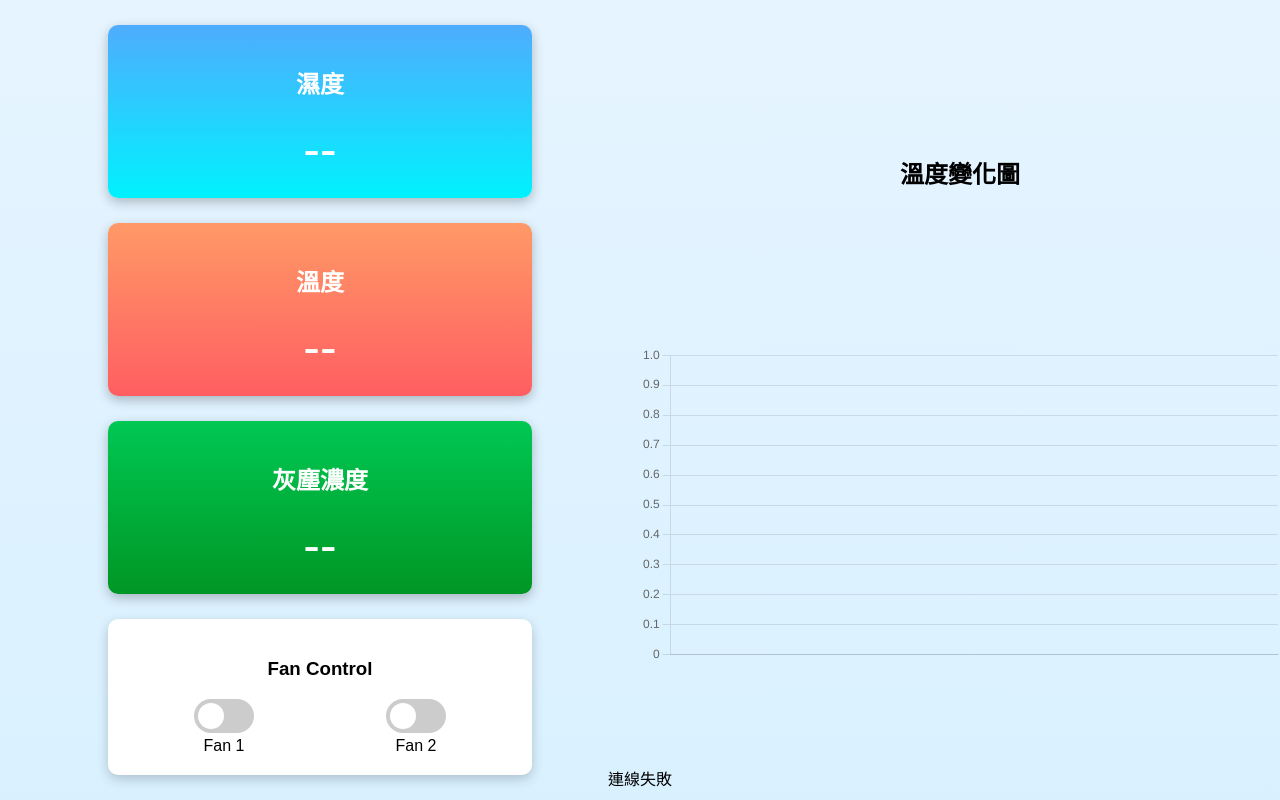
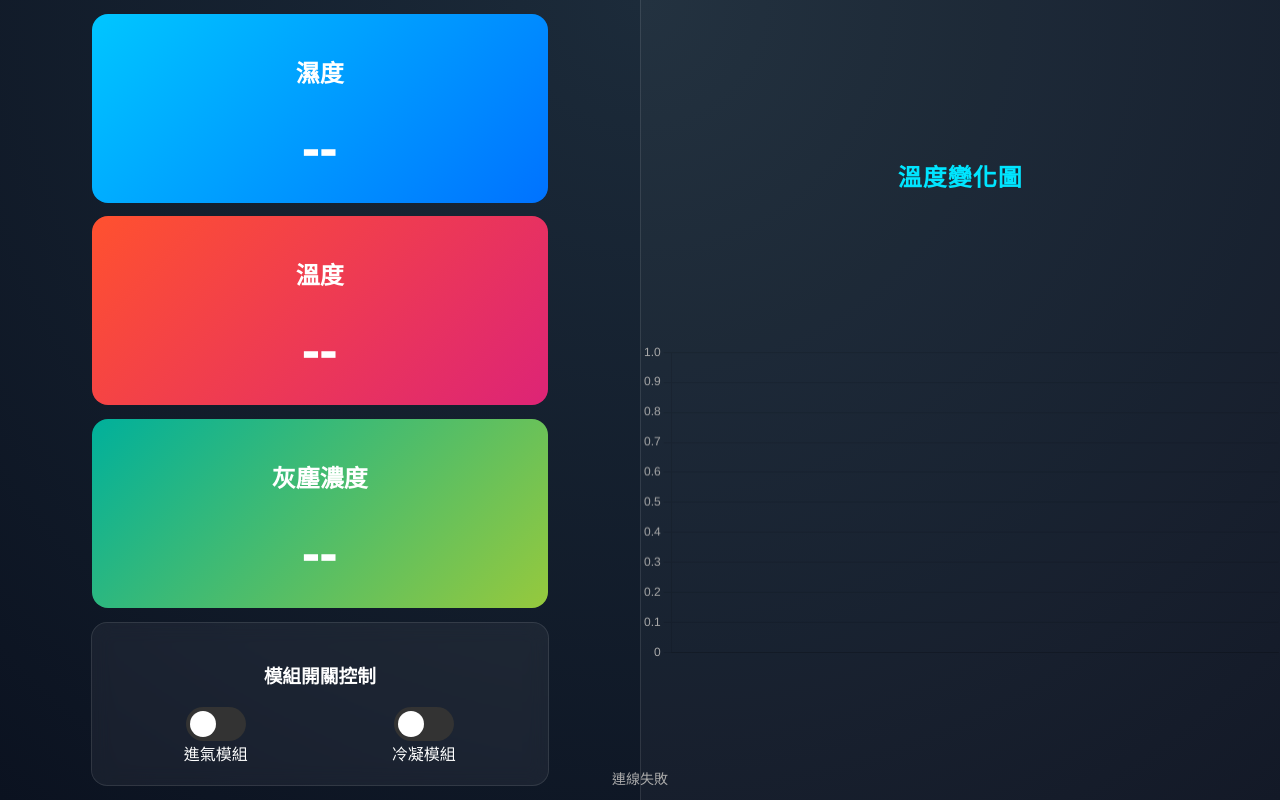
Before and after one commit to Sam940522/01.html, a plain HTML site: page index2.html in a window 1280 px wide. Both pictures are taken after a click on the element "溫度 --". Drawn offline with nearby package versions, Linux system fonts and the light colour scheme; no server answers.

Commit message:
Update index2.html

```diff
--- a/index2.html
+++ b/index2.html
@@ -2,292 +2,592 @@
 <html lang="zh-TW">
 <head>
 <meta charset="UTF-8">
+
+<!-- 網頁標題 -->
 <title>ESP32 Firebase 監控</title>
 
+<!-- 載入 Chart.js 圖表套件 -->
 <script src="https://cdn.jsdelivr.net/npm/chart.js"></script>
 
 <style>
+
+/* 頁面設定 */
 body {
+    /* 外邊距設為 0 */
     margin: 0;
-    font-family: Arial;
+
+    /* 字體 */
+    font-family: "Segoe UI", Arial;
+
+    /* 視窗大小 */
     height: 100vh;
+
+    /* 左右排列 */
     display: flex;
-    background: linear-gradient(#e6f4ff, #d9f1ff);
+
+    /* 背景顏色 */
+    background: radial-gradient(circle at top, #1c2b3a, #0b1220);
+
+    /* 文字顏色 */
+    color: white;
 }
 
+/* 左右區塊 */
 .left, .right {
+
+    /* 寬度50% */
     width: 50%;
+
     display: flex;
+
+    /* 垂直排列 */
     flex-direction: column;
-    justify-content: space-evenly;
-    align-items: center;
+
+    /* 排版平均 */
+    justify-content:
+    space-evenly;
+
+    /* 水平置中 */
+    align-items:
+
+    center;
 }
 
-/* 卡片 */
+/* 感測器介面 */
 .left .box {
-    width: 60%;
+
+    /* 寬度65% */
+    width: 65%;
+
+    /* 上下左右留白20px */
     padding: 20px;
-    border-radius: 10px;
+
+    /* 介面邊框圓角 */
+    border-radius: 16px;
+
     text-align: center;
+
     color: white;
-    box-shadow: 0 4px 12px rgba(0,0,0,0.25);
+
+    /* 介面可點擊 */
     cursor: pointer;
-    transition: 0.2s;
+
+    /* 變化效果 */
+    transition: 0.3s;
+
+    /* 陰影
+    box-shadow: 0 0 20px rgba(0,0,0,0.5);*/
+
+    /* 半透明邊框
+    border: 1px solid rgba(255,255,255,0.1);*/
+
+    /* 介面背景 */
+    backdrop-filter: blur(8px);
 }
 
-.left .box:hover {
-    transform: scale(1.03);
+/* 濕度介面顏色 */
+.hum {
+    background: linear-gradient(135deg, #00c6ff, #0072ff);
 }
 
-.hum { background: linear-gradient(#4facfe, #00f2fe); }
-.temp { background: linear-gradient(#ff9966, #ff5e62); }
-.ash { background: linear-gradient(#00c853, #009624); }
-
-.value { font-size: 50px; }
-
-/* 控制區 */
-.controlBox {
-    width: 60%;
-    padding: 20px;
-    border-radius: 10px;
-    background: white;
-    text-align: center;
-    box-shadow: 0 4px 12px rgba(0,0,0,0.2);
+/* 溫度介面顏色 */
+.temp {
+    background: linear-gradient(135deg, #ff512f, #dd2476);
 }
 
+/* 灰塵介面顏色 */
+.ash {
+    background: linear-gradient(135deg, #00b09b, #96c93d);
+}
+
+/* 數值字樣 */
+.value {
+    /* 字體大小 */
+    font-size: 54px;
+    /* 字體加粗 */
+    font-weight: bold;
+    /* 內容間距 */
+    margin-top: 10px;
+}
+
+/* 模組控制介面 */
+.controlBox {
+    /* 寬度65% */
+    width: 65%;
+    /* 上下左右留白20px */
+    padding: 20px;
+    /* 介面邊框圓角 */
+    border-radius: 16px;
+
+    /* 半透明背景 */
+    background: rgba(255,255,255,0.05);
+    /* 介面邊框圓角 */
+    border: 1px solid rgba(255,255,255,0.1);
+    /* 介面背景 */
+    backdrop-filter: blur(10px);
+    /* 文字置中 */
+    text-align: center;
+    /*
+    box-shadow: 0 0 20px rgba(0,0,0,0.4);*/
+}
+
+/* 模組開關介面配置 */
 .switchGroup {
-    margin-top: 10px;
+    /* 間距15px */
+    margin-top: 15px;
+
     display: flex;
+    /* 開關左右排列 */
     justify-content: space-around;
 }
 
-/* switch */
+/* 模組開關樣式 */
 .switch {
+
   position: relative;
+
   display: inline-block;
+   /* 開關寬度60px */
   width: 60px;
+   /* 開關寬度34px */
   height: 34px;
 }
 
-.switch input { display:none; }
-
-.slider {
-  position: absolute;
-  cursor: pointer;
-  top: 0; left: 0; right: 0; bottom: 0;
-  background-color: #ccc;
-  transition: .4s;
-  border-radius: 34px;
+/* 隱藏原本 checkbox
+.switch input {
+    display:none;
 }
 
-.slider:before {
+/* 開關底座 */
+.slider {
+
   position: absolute;
-  content: "";
-  height: 26px;
-  width: 26px;
-  left: 4px;
-  bottom: 4px;
-  background-color: white;
-  transition: .4s;
-  border-radius: 50%;
+  /* 開關可點擊 */
+  cursor: pointer;
+
+  inset: 0;
+  /* 背景顏色（深灰） */
+  background: #333;
+  /* 開關邊框圓角 */
+  border-radius: 34px;
+  /* 變化效果 */
+  transition: 0.3s;
 }
 
-input:checked + .slider {
-  background-color: #2196F3;
+/* 開關圓球 */
+.slider:before {
+
+  content: "";
+
+  position: absolute;
+
+  height: 26px;
+
+  width: 26px;
+
+  left: 4px;
+
+  bottom: 4px;
+
+  background: white;
+
+  border-radius: 50%;
+
+  transition: 0.3s;
 }
 
+/* 開啟後背景 */
+input:checked + .slider {
+    background: #2196F3;
+}
+
+/* 開啟後圓球移動 */
 input:checked + .slider:before {
   transform: translateX(26px);
 }
 
+/* 右側圖表區 */
+.right {
+
+    /* 半透明背景 */
+    background: rgba(255,255,255,0.03);
+
+    /* 左邊分隔線 */
+    border-left: 1px solid rgba(255,255,255,0.1);
+}
+
+/* 圖表標題 */
+.right h2 {
+
+    margin-bottom: 10px;
+
+    letter-spacing: 1px;
+
+    color: #00e5ff;
+}
+
+/* 底部狀態文字 */
 .status {
+
     position: fixed;
-    bottom: 10px;
+
+    bottom: 12px;
+
     left: 50%;
+
     transform: translateX(-50%);
+
+    font-size: 14px;
+
+    color: #aaa;
 }
 </style>
 </head>
 
 <body>
 
-<!-- 左側 -->
+<!-- 左側資料區 -->
 <div class="left">
 
+    <!-- 濕度卡片 -->
     <div class="box hum" onclick="showChart('hum')">
+
         <h2>濕度</h2>
+
+        <!-- 即時濕度 -->
         <div class="value" id="hum">--</div>
     </div>
 
+    <!-- 溫度卡片 -->
     <div class="box temp" onclick="showChart('temp')">
+
         <h2>溫度</h2>
+
+        <!-- 即時溫度 -->
         <div class="value" id="temp">--</div>
     </div>
 
+    <!-- 灰塵卡片 -->
     <div class="box ash" onclick="showChart('ash')">
+
         <h2>灰塵濃度</h2>
+
+        <!-- 即時灰塵數值 -->
         <div class="value" id="ash">--</div>
     </div>
 
-    <!-- 控制 -->
+    <!-- 控制區 -->
     <div class="controlBox">
-        <h3>Fan Control</h3>
+
+        <h3>模組開關控制</h3>
 
         <div class="switchGroup">
+
+            <!-- 進氣模組 -->
             <div>
+
                 <label class="switch">
-                  <input type="checkbox" id="fan1" onchange="toggleFan('fan1')">
+
+                  <input type="checkbox"
+                         id="fan1"
+                         onchange="toggleFan('fan1')">
+
                   <span class="slider"></span>
+
                 </label>
-                <div>Fan 1</div>
+
+                <div>進氣模組</div>
+
             </div>
 
+            <!-- 冷凝模組 -->
             <div>
+
                 <label class="switch">
-                  <input type="checkbox" id="fan2" onchange="toggleFan('fan2')">
+
+                  <input type="checkbox"
+                         id="fan2"
+                         onchange="toggleFan('fan2')">
+
                   <span class="slider"></span>
+
                 </label>
-                <div>Fan 2</div>
+
+                <div>冷凝模組</div>
+
             </div>
+
         </div>
     </div>
 
 </div>
 
-<!-- 右側 -->
+<!-- 右側圖表區 -->
 <div class="right">
+
+    <!-- 圖表標題 -->
     <h2 id="chartTitle">溫度變化圖</h2>
+
+    <!-- Chart.js 畫布 -->
     <canvas id="chart"></canvas>
+
 </div>
 
-<div class="status" id="status">初始化...</div>
+<!-- 底部狀態 -->
+<div class="status" id="status">初始化</div>
 
 <script>
 
-const baseURL = "https://removewesh-default-rtdb.firebaseio.com";
+/* Firebase 資料庫網址 */
+const baseURL =
+"https://removewesh-default-rtdb.firebaseio.com";
 
+/* 目前顯示的圖表類型 */
 let currentType = "temp";
 
-/* 🔥 三種資料永遠同步更新 */
+/* 儲存圖表資料 */
 const dataStore = {
-    temp: { labels: [], data: [] },
-    hum:  { labels: [], data: [] },
-    ash:  { labels: [], data: [] }
+
+    temp: {
+        labels: [],
+        data: []
+    },
+
+    hum: {
+        labels: [],
+        data: []
+    },
+
+    ash: {
+        labels: [],
+        data: []
+    }
 };
 
-/* Chart */
-const ctx = document.getElementById("chart").getContext("2d");
+/* 取得 canvas */
+const ctx =
+document.getElementById("chart").getContext("2d");
 
+/* 建立圖表 */
 const chart = new Chart(ctx, {
+
     type: "line",
+
     data: {
+
         labels: [],
+
         datasets: [{
+
             data: [],
-            borderColor: "red",
+
+            /* 線條顏色 */
+            borderColor: "#00e5ff",
+
+            /* 線條粗細 */
             borderWidth: 2,
+
+            /* 不填滿 */
             fill: false,
+
+            /* 折線 */
             tension: 0
         }]
     },
+
     options: {
+
         responsive: true,
+
+        /* 關閉動畫 */
         animation: false,
+
         plugins: {
-            legend: { display: false }
+
+            /* 不顯示圖例 */
+            legend: {
+                display: false
+            }
+        },
+
+        scales: {
+
+            x: {
+                ticks: {
+                    color: "#aaa"
+                }
+            },
+
+            y: {
+                ticks: {
+                    color: "#aaa"
+                }
+            }
         }
     }
 });
 
-/* 切換顯示（只換視角） */
+/* 換圖表 */
 function showChart(type) {
+
+    /* 設定目前圖表 */
     currentType = type;
 
-    if (type === "temp") {
-        document.getElementById("chartTitle").innerText = "溫度變化圖";
-        chart.data.datasets[0].borderColor = "red";
-    }
+    /* 標題對應 */
+    const titleMap = {
 
-    if (type === "hum") {
-        document.getElementById("chartTitle").innerText = "濕度變化圖";
-        chart.data.datasets[0].borderColor = "blue";
-    }
+        temp: "溫度變化圖",
 
-    if (type === "ash") {
-        document.getElementById("chartTitle").innerText = "灰塵密度變化圖";
-        chart.data.datasets[0].borderColor = "green";
-    }
+        hum: "濕度變化圖",
 
-    chart.data.labels = dataStore[type].labels;
-    chart.data.datasets[0].data = dataStore[type].data;
+        ash: "灰塵密度變化圖"
+    };
 
+    /* 顏色對應 */
+    const colorMap = {
+
+        temp: "#ff4d4d",
+
+        hum: "#00c6ff",
+
+        ash: "#00ff88"
+    };
+
+    /* 更新標題 */
+    document.getElementById("chartTitle").innerText =
+    titleMap[type];
+
+    /* 更新線條顏色 */
+    chart.data.datasets[0].borderColor =
+    colorMap[type];
+
+    /* 更新圖表資料 */
+    chart.data.labels =
+    dataStore[type].labels;
+
+    chart.data.datasets[0].data =
+    dataStore[type].data;
+
+    /* 重新繪製 */
     chart.update();
 }
 
-/* 🔥 更新資料（核心修正） */
+/* 更新 Firebase 資料 */
 async function update() {
+
     try {
-        const res = await fetch(baseURL + "/.json");
+
+        /* 讀取 Firebase */
+        const res =
+        await fetch(baseURL + "/.json");
+
+        /* 轉 JSON */
         const data = await res.json();
 
+        /* 若沒有資料 */
         if (!data || !data.sensor) return;
 
+        /* sensor 區塊 */
         const s = data.sensor;
 
-        document.getElementById("temp").innerText = s.temperature + "°C";
-        document.getElementById("hum").innerText = s.humidity + "%";
-        document.getElementById("ash").innerText = s.ash ?? "--";
+        /* 更新畫面數值 */
+        document.getElementById("temp").innerText =
+        s.temperature + "°C";
 
-        const time = new Date().toLocaleTimeString();
+        document.getElementById("hum").innerText =
+        s.humidity + "%";
 
-        /* 🔥 三種資料全部同步記錄（重點） */
+        document.getElementById("ash").innerText =
+        s.ash ?? "--";
+
+        /* 取得目前時間 */
+        const time =
+        new Date().toLocaleTimeString();
+
+        /* 加入溫度資料 */
         dataStore.temp.labels.push(time);
         dataStore.temp.data.push(s.temperature);
 
+        /* 加入濕度資料 */
         dataStore.hum.labels.push(time);
         dataStore.hum.data.push(s.humidity);
 
+        /* 加入灰塵資料 */
         dataStore.ash.labels.push(time);
         dataStore.ash.data.push(s.ash ?? 0);
 
-        /* 限制長度 */
-        ["temp", "hum", "ash"].forEach(type => {
-            if (dataStore[type].labels.length > 10) {
-                dataStore[type].labels.shift();
-                dataStore[type].data.shift();
+        /* 最多保留10筆 */
+        ["temp","hum","ash"].forEach(t=>{
+
+            if(dataStore[t].labels.length > 10){
+
+                /* 移除最舊資料 */
+                dataStore[t].labels.shift();
+
+                dataStore[t].data.shift();
             }
         });
 
-        /* 更新畫面 */
-        chart.data.labels = dataStore[currentType].labels;
-        chart.data.datasets[0].data = dataStore[currentType].data;
+        /* 更新目前圖表 */
+        chart.data.labels =
+        dataStore[currentType].labels;
+
+        chart.data.datasets[0].data =
+        dataStore[currentType].data;
 
         chart.update();
 
+        /* 更新開關狀態 */
         if (data.control) {
-            document.getElementById("fan1").checked = data.control.fan1 === "1";
-            document.getElementById("fan2").checked = data.control.fan2 === "1";
+
+            document.getElementById("fan1").checked =
+            data.control.fan1 === "1";
+
+            document.getElementById("fan2").checked =
+            data.control.fan2 === "1";
         }
 
-        document.getElementById("status").innerText = "已連線";
+        /* 狀態文字 */
+        document.getElementById("status").innerText =
+        "已連線";
 
     } catch (e) {
-        document.getElementById("status").innerText = "連線失敗";
+
+        /* 失敗 */
+        document.getElementById("status").innerText =
+        "連線失敗";
     }
 }
 
-/* Fan 控制 */
+/* 控制風扇開關 */
 async function toggleFan(name) {
-    const el = document.getElementById(name);
-    const state = el.checked ? "1" : "0";
 
-    await fetch(baseURL + "/control/" + name + ".json", {
-        method: "PUT",
-        body: JSON.stringify(state)
-    });
+    /* 取得 checkbox */
+    const el =
+    document.getElementById(name);
+
+    /* 判斷開關 */
+    const state =
+    el.checked ? "1" : "0";
+
+    /* 寫入 Firebase */
+    await fetch(
+        baseURL + "/control/" + name + ".json",
+
+        {
+            method: "PUT",
+
+            body: JSON.stringify(state)
+        }
+    );
 }
 
+/* 初始化 */
+
+/* 第一次更新 */
 update();
+
+/* 每2秒更新一次 */
 setInterval(update, 2000);
 
 </script>
```
